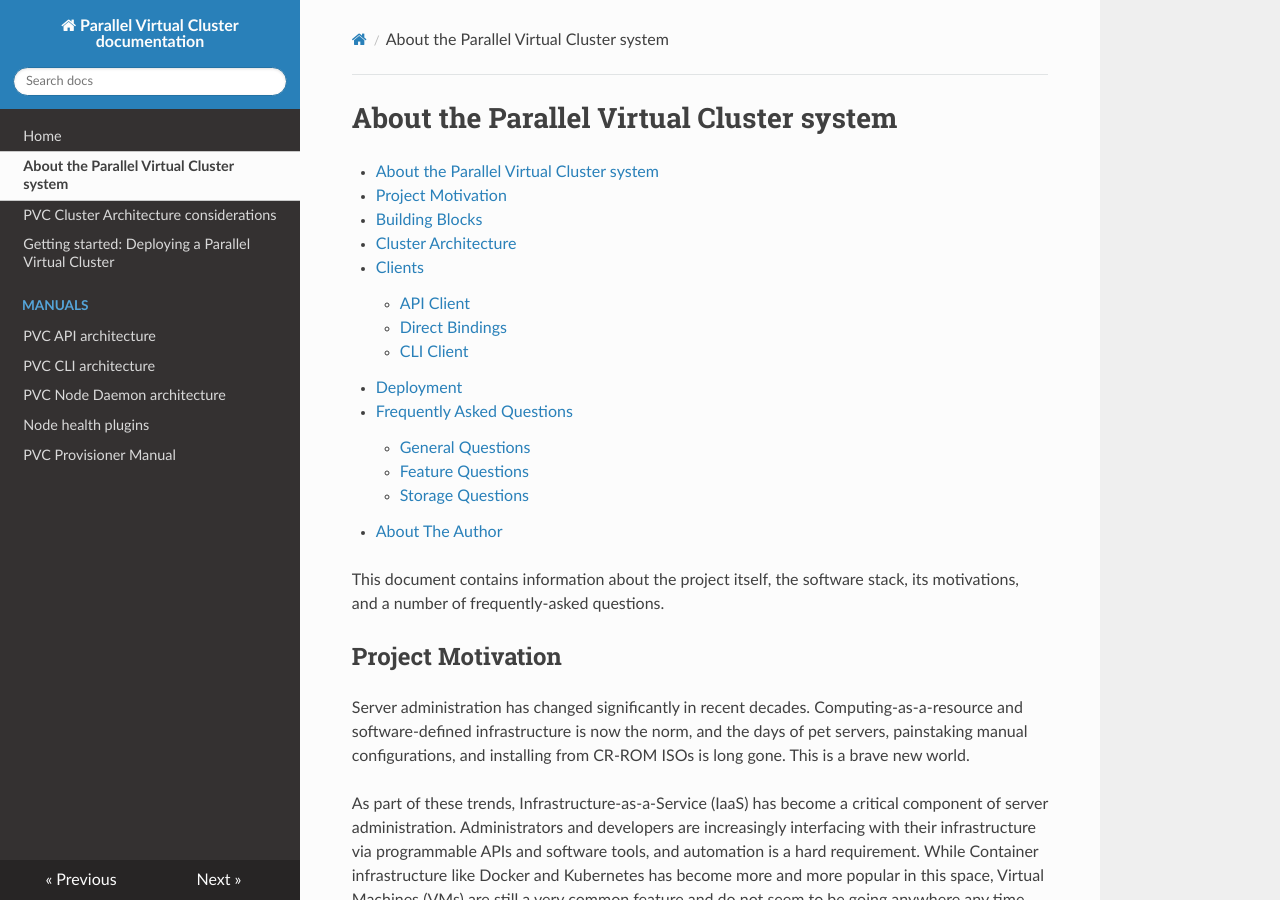
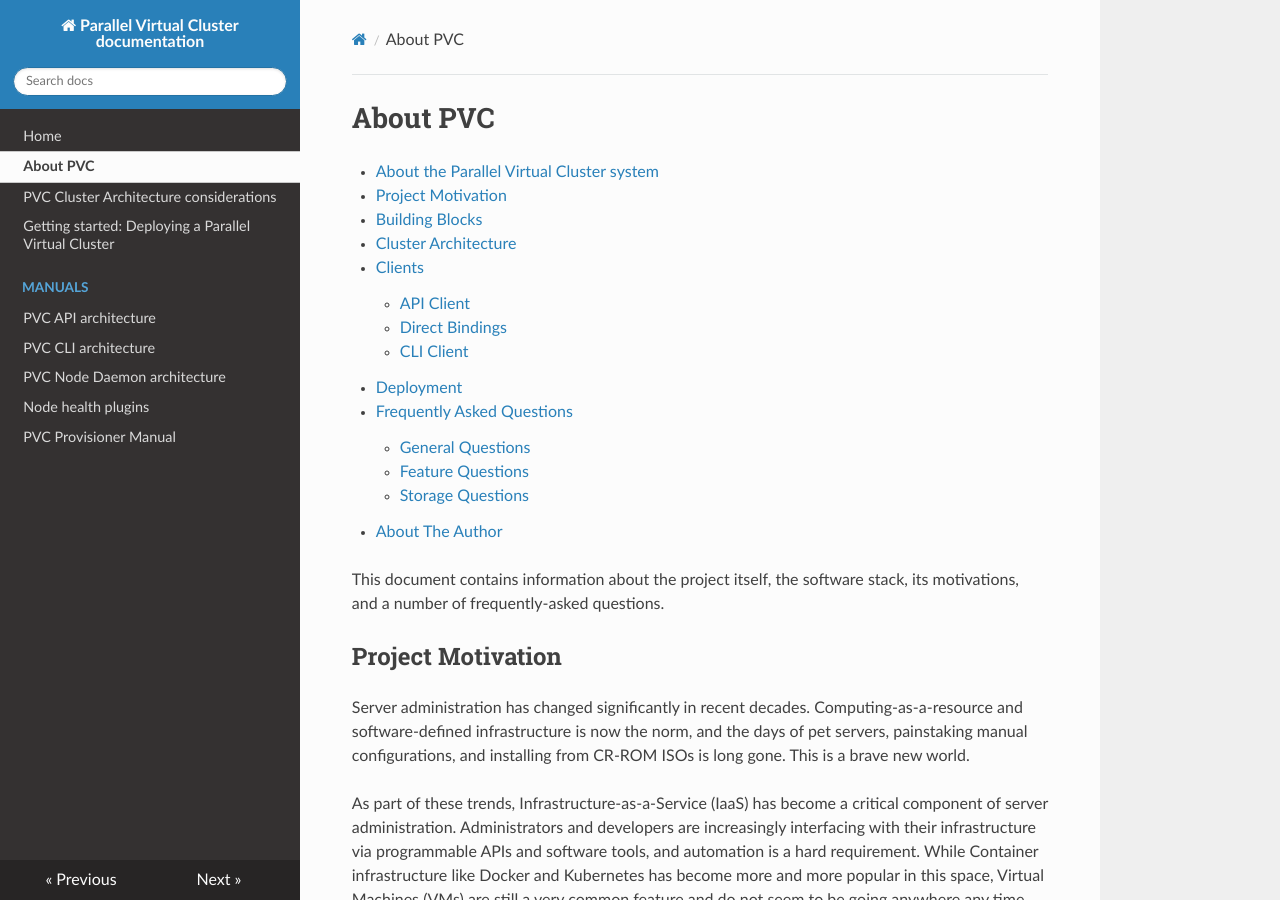
Before and after one commit to parallelvirtualcluster/docs, an MkDocs documentation site: the page built from docs/about-pvc.md, in a window 1280 px wide and 900 px high. Built offline with MkDocs 1.6.1, drawn with Linux system fonts in a browser that asks for light colours; nearby versions of some CDN libraries.

Commit message:
Attempt to fix titling

```diff
--- a/docs/about.md
+++ b/docs/about-pvc.md
@@ -1,4 +1,4 @@
-# About the Parallel Virtual Cluster system
+# About PVC
 
 - [About the Parallel Virtual Cluster system](#about-the-parallel-virtual-cluster-system)
   * [Project Motivation](#project-motivation)
```
